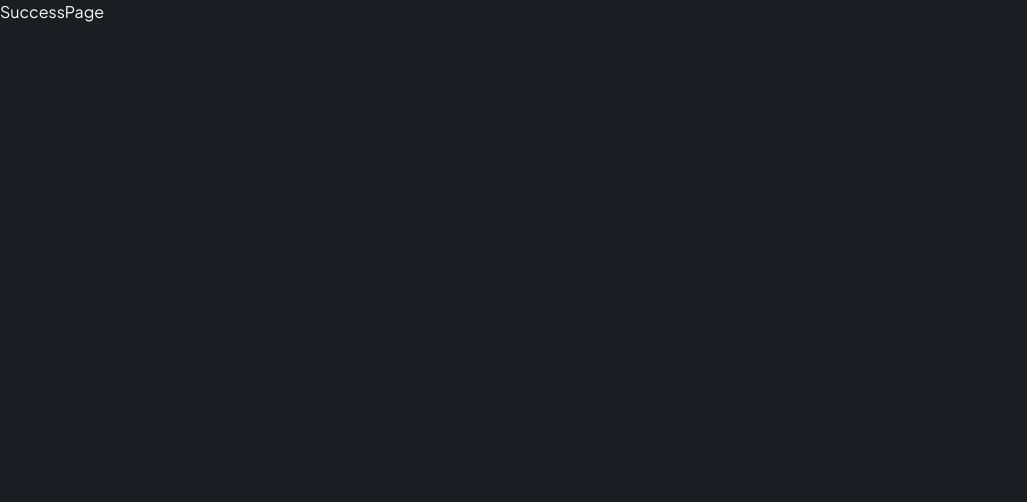
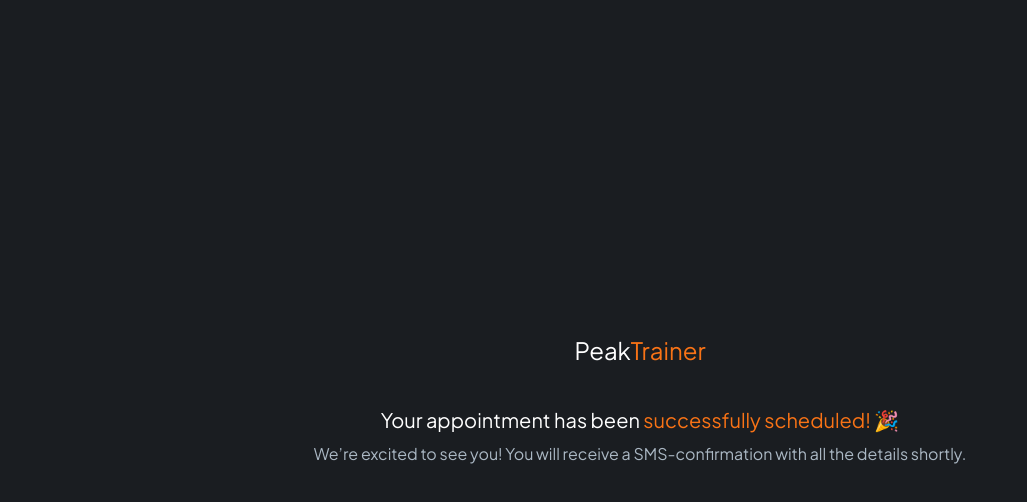
Before and after one commit to peckal33t/peaktrainer, a Next.js app: page /clients/1/create-appointment/success in a window 1280 px wide. Shown: the top 502 px of the page, without its empty margins (0-1027 px from the left). Built offline with nearby package versions, Linux system fonts and the light colour scheme.

Commit message:
Just some text to show the client.

```diff
--- a/app/clients/[userId]/create-appointment/success/page.tsx
+++ b/app/clients/[userId]/create-appointment/success/page.tsx
@@ -1,5 +1,29 @@
+import Link from "next/link";
+
 const SuccessPage = () => {
-  return <div>SuccessPage</div>;
+  return (
+    <div className="flex h-screen max-h-screen px-[5%]">
+      <div className="success-img">
+        <Link href="/">
+          <h1 className="text-2xl">
+            Peak<span className="text-orange-500">Trainer</span>
+          </h1>
+        </Link>
+
+        <div className="flex flex-col items-center">
+          <h1 className="text-xl">
+            Your appointment has been{" "}
+            <span className="text-orange-500">successfully scheduled!</span> 🎉
+          </h1>
+          <p className="mt-2 text-dark-700">
+            {" "}
+            We’re excited to see you! You will receive a SMS-confirmation with
+            all the details shortly.
+          </p>
+        </div>
+      </div>
+    </div>
+  );
 };
 
 export default SuccessPage;
```
